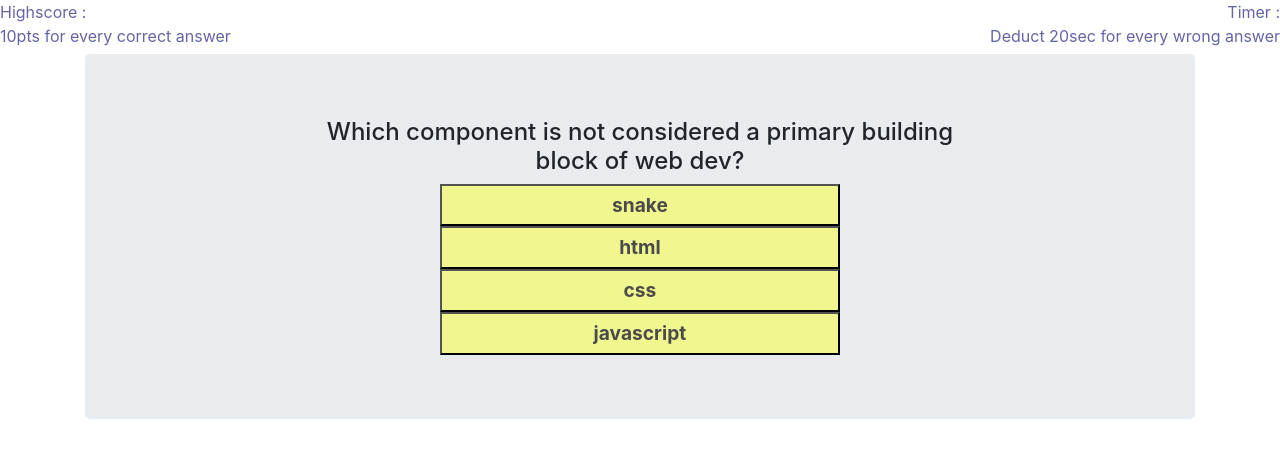
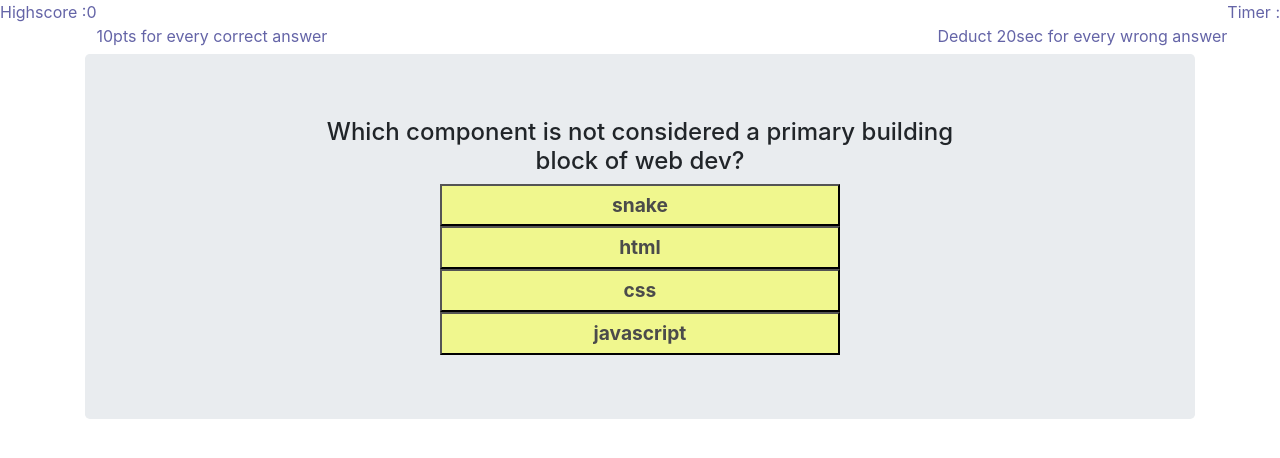
Before and after one commit to 86Hemphill/hw-week4, a plain HTML site: page index.html in a window 1280 px wide. Both pictures are taken after a click on the button "Start Coding Quiz!". Drawn offline with nearby package versions, Linux system fonts and the light colour scheme.

Commit message:
Refactor v1.1

```diff
--- a/index.html
+++ b/index.html
@@ -10,10 +10,10 @@
 </head>
 <body>
     <header>
-        <span style="float: left;">Highscore : </span><span id="highScore"></span>
-        <span style="float: right;">Timer : </span><span id="timer"></span><br>
-        <span style="float: left;">10pts for every correct answer</span>
-        <span style="float: right;">Deduct 20sec for every wrong answer</span>
+        <p style="float: left;">Highscore :<span id="highScore"></span></p>
+        <p id="timer" style="float: right;">Timer : </p><br>
+        <p style="float: left;">10pts for every correct answer</p>
+        <p style="float: right;">Deduct 20sec for every wrong answer</p>
     </header>
     <section id="body" class="container">
         <div class="jumbotron">
--- a/script.js
+++ b/script.js
@@ -1,5 +1,5 @@
 // Create Variables
-var highScore = $("#highScore");
+var highScore = document.getElementById("highScore");
 var timer = $("#timer");
 var quest = $("#quest");
 var jb = $("#jumbotron");
@@ -26,12 +26,13 @@ var q4 = {
 
 $(document).ready(function () {
 
+    highScore.innerHTML = "";
 // Event listener
 
 $("#start").on("click", function () {
     var stQuiz = $(this);
     stQuiz.hide();
-    highScore.textContent = "0";
+    highScore.innerHTML += parseInt(0);
     quest.append(q1.question);
     // Create Answer Buttons
     var correctBtn = $("<button id='Correct'/><br>")
@@ -43,6 +44,7 @@ $("#start").on("click", function () {
         $("#answers").append(btn);
      }
      $("#Correct").on("click", function() {
+        highScore.innerHTML += parseInt(10);
          question2();
      });
      $(".incorrect").on("click", function() {
```
